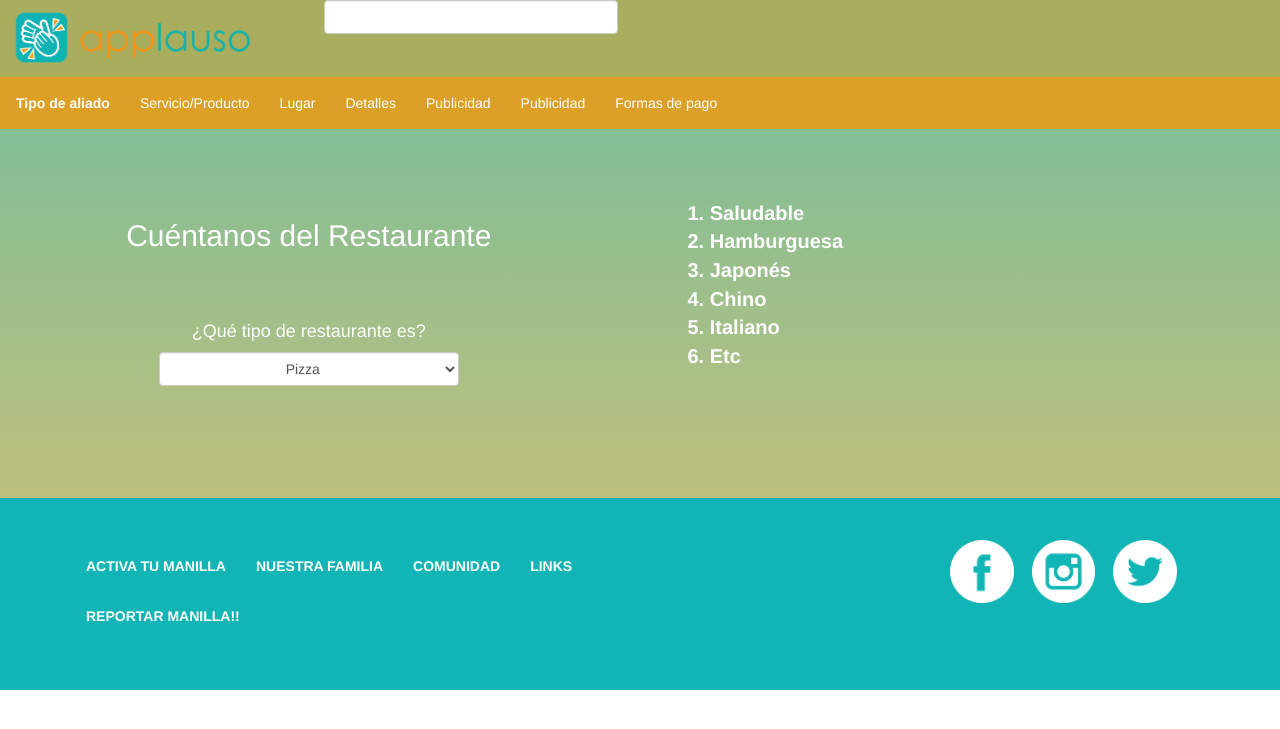
After one commit to JonathanDVZ/applauso-web, a PHP site: page /8.html in a window 1280 px wide. The commit adds this page. Shown: the top 729 px of the page. Run offline with PHP 8.4, Linux system fonts and the light colour scheme.

Commit message:
nueva ventana

```diff
--- /dev/null
+++ b/8.html
@@ -0,0 +1,82 @@
+<!DOCTYPE html>
+<html>
+<head>
+	<title></title>
+	<meta charset="utf-8">
+	<link rel="stylesheet" type="text/css" href="css/bootstrap.min.css">
+	<link rel="stylesheet" type="text/css" href="css/estilos.css">
+</head>
+
+<body>
+	<div class="row barra_1">
+		<div class="col-sm-3">
+			<img src="img/Recursoswebcliente-03.png" width="90%">
+		</div>
+		<div class="col-sm-3">
+			<input type="text" name="" class="form-control" />
+		</div>
+	</div>
+
+	<div class="barra_2">
+		<nav class="navbar">
+			<ul class="nav navbar-nav">
+				<li><a href="" class="active">Tipo de aliado</a></li>
+				<li><a href="">Servicio/Producto</a></li>
+				<li><a href="">Lugar</a></li>
+				<li><a href="">Detalles</a></li>
+				<li><a href="">Publicidad</a></li>
+				<li><a href="">Publicidad</a></li>
+				<li><a href="">Formas de pago</a></li>
+			</ul>
+		</nav>
+	</div>
+
+	<div class="cont_central grad">
+		<div class="row">
+			<div class="col-sm-6">
+				<h2 class="text-center">Cuéntanos del Restaurante</h2>
+				<br>
+				<h4 class="text-center">¿Qué tipo de restaurante es?</h4>
+				<center>
+					<select name="" class="form-control" style="width: 300px; text-align: center;">
+						<option>Pizza</option>
+					</select>
+				</center>
+			</div>
+			<div class="col-sm-6">
+				<ul class="menu">
+					<li>1. Saludable</li>
+					<li>2. Hamburguesa</li>
+					<li>3. Japonés</li>
+					<li>4. Chino</li>
+					<li>5. Italiano</li>
+					<li>6. Etc</li>
+				</ul>
+			</div>
+		</div>
+	</div>
+
+	<footer class="footer_azul">
+		<div class="container">
+			<div class="row">
+				<div class="col-sm-9">
+					<nav class="navbar">
+						<ul class="nav navbar-nav">
+							<li><a href="">ACTIVA TU MANILLA</a></li>
+							<li><a href="">NUESTRA FAMILIA</a></li>
+							<li><a href="">COMUNIDAD</a></li>
+							<li><a href="">LINKS</a></li><br>
+							<li><a href="">REPORTAR MANILLA!!</a></li>
+						</ul>
+					</nav>
+				</div>
+				<div class="col-sm-3 social">
+					<img src="img/Recursoswebcliente-10.png" width="30%">
+					<img src="img/Recursoswebcliente-11.png" width="30%">
+					<img src="img/Recursoswebcliente-12.png" width="30%">
+				</div>
+			</div>
+		</div>
+	</footer>
+</body>
+</html>
--- a/css/estilos.css
+++ b/css/estilos.css
@@ -108,3 +108,10 @@ a.active{
 .barra_sup nav ul li a{
 	color: #fff;
 }
+
+.cont_central .menu li{
+	color: #fff;
+	list-style: none;
+	font-size: 20px;
+	font-weight: bold;
+}
```
